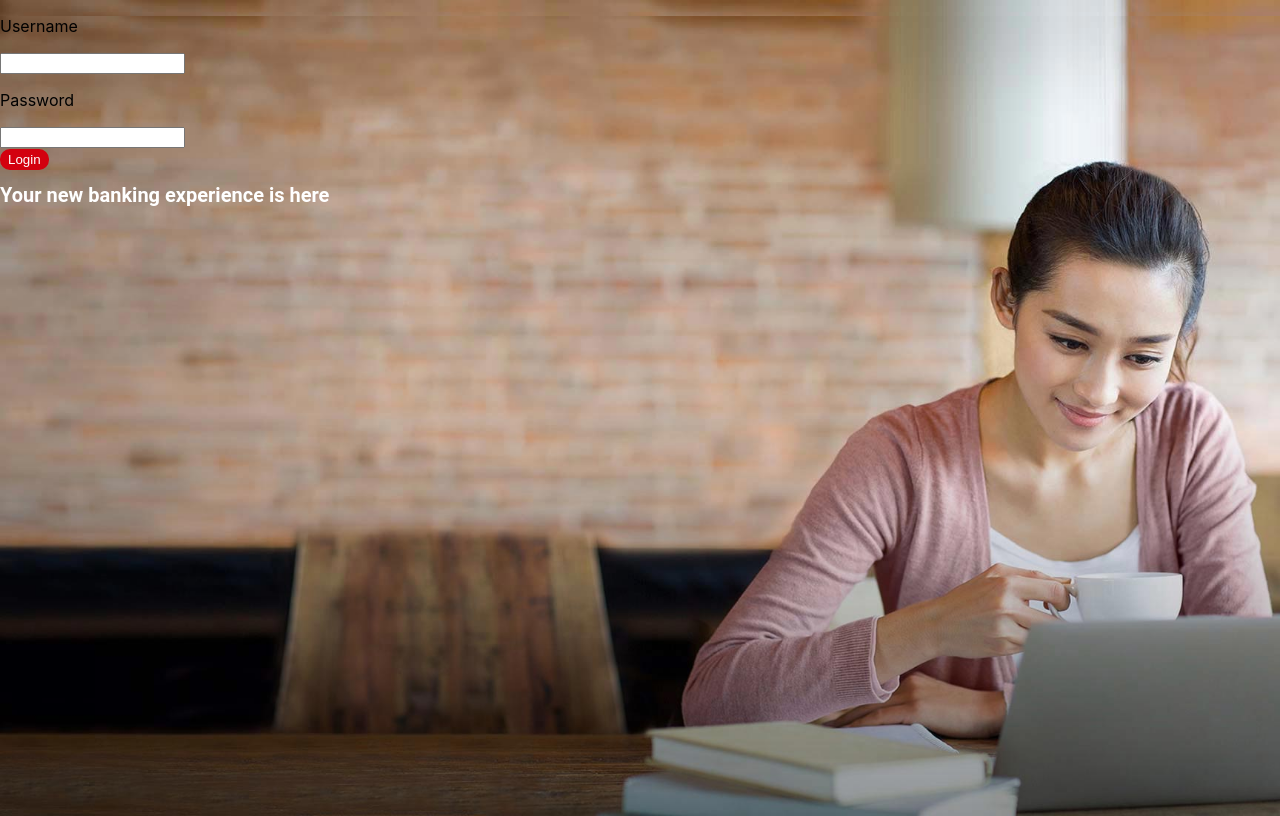
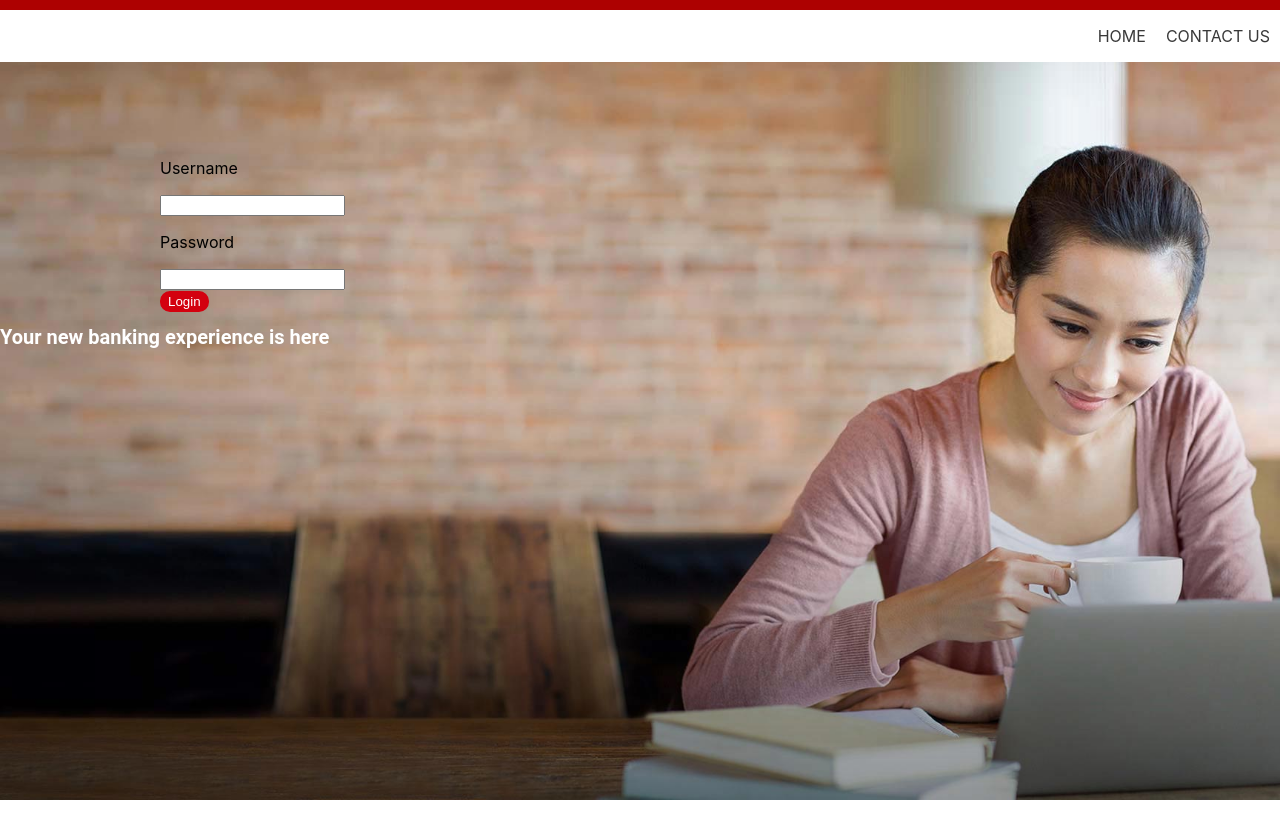
Before and after one commit to KBPsystem777/BPI-beta, a React (Create React App) app: page / in a window 1280 px wide. Built offline with nearby package versions, Linux system fonts and the light colour scheme.

Commit message:
initial style for login-form

```diff
--- a/src/App.js
+++ b/src/App.js
@@ -1,16 +1,23 @@
 import React, { Component } from 'react';
 import './App.css';
-
+import styled from 'styled-components';
 import LoginForm from './components/LoginForm';
 import Banner from './components/Home';
+import NavigationBar from './components/Nav';
 
 
-
+const LoginFormStyles = styled.div `
+  padding-top: 5rem;
+  padding-left: 10rem;
+`
 class App extends Component {
   render() {
     return (
       <div>
-          <LoginForm />
+          <NavigationBar />
+          <LoginFormStyles>
+            <LoginForm />
+          </LoginFormStyles>
           <Banner />
       </div>
     )
```
